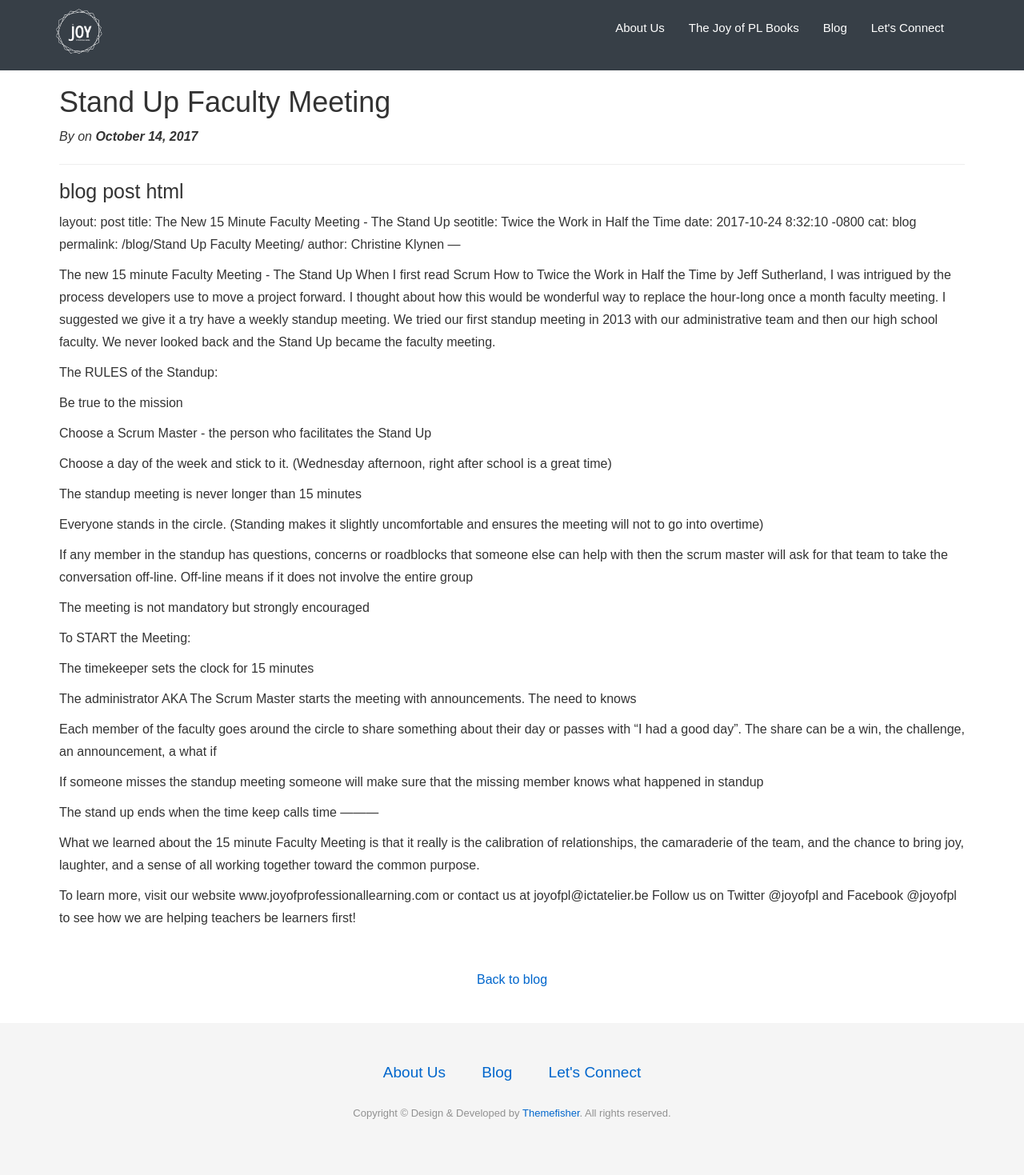
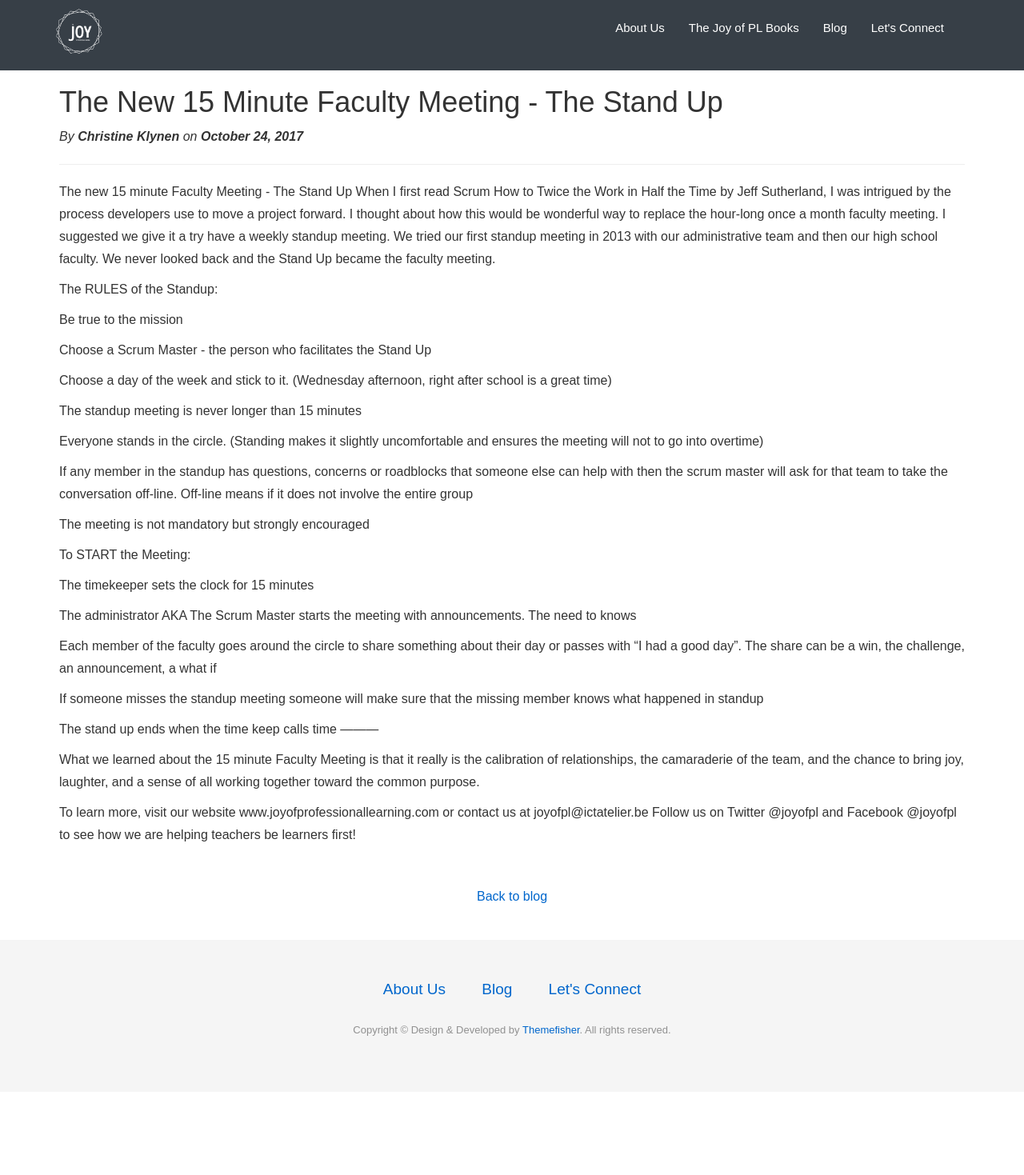
Before and after one commit to meesterkurt/joyofprofessionallearning, a Jekyll site: the page built from _posts/2017-10-14-stand-up-faculty-meeting.markdown, in a window 1280 px wide. Shown: the whole page at 80% size. Built offline with Jekyll 4.4.1, drawn with Linux system fonts in a browser that asks for light colours; nearby versions of some CDN libraries; our own code applies the rules of GitHub Pages for plain Markdown files; after the commit the page ends 1365 px from its top, so only the background shows below that.

Commit message:
Update 2017-10-14-stand-up-faculty-meeting.markdown

```diff
--- a/_posts/2017-10-14-stand-up-faculty-meeting.markdown
+++ b/_posts/2017-10-14-stand-up-faculty-meeting.markdown
@@ -1,4 +1,3 @@
-blog post html
 ---
 layout: post
 title: The New 15 Minute Faculty Meeting - The Stand Up
```
